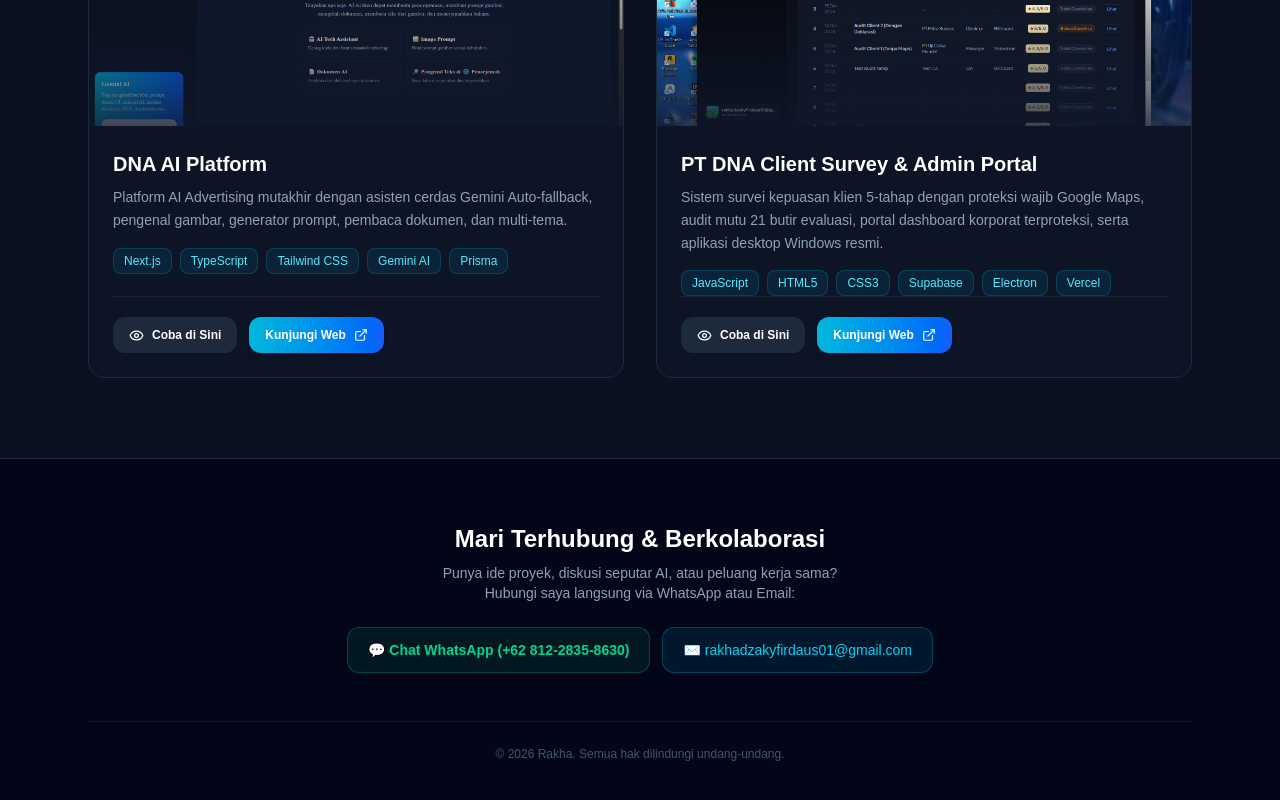
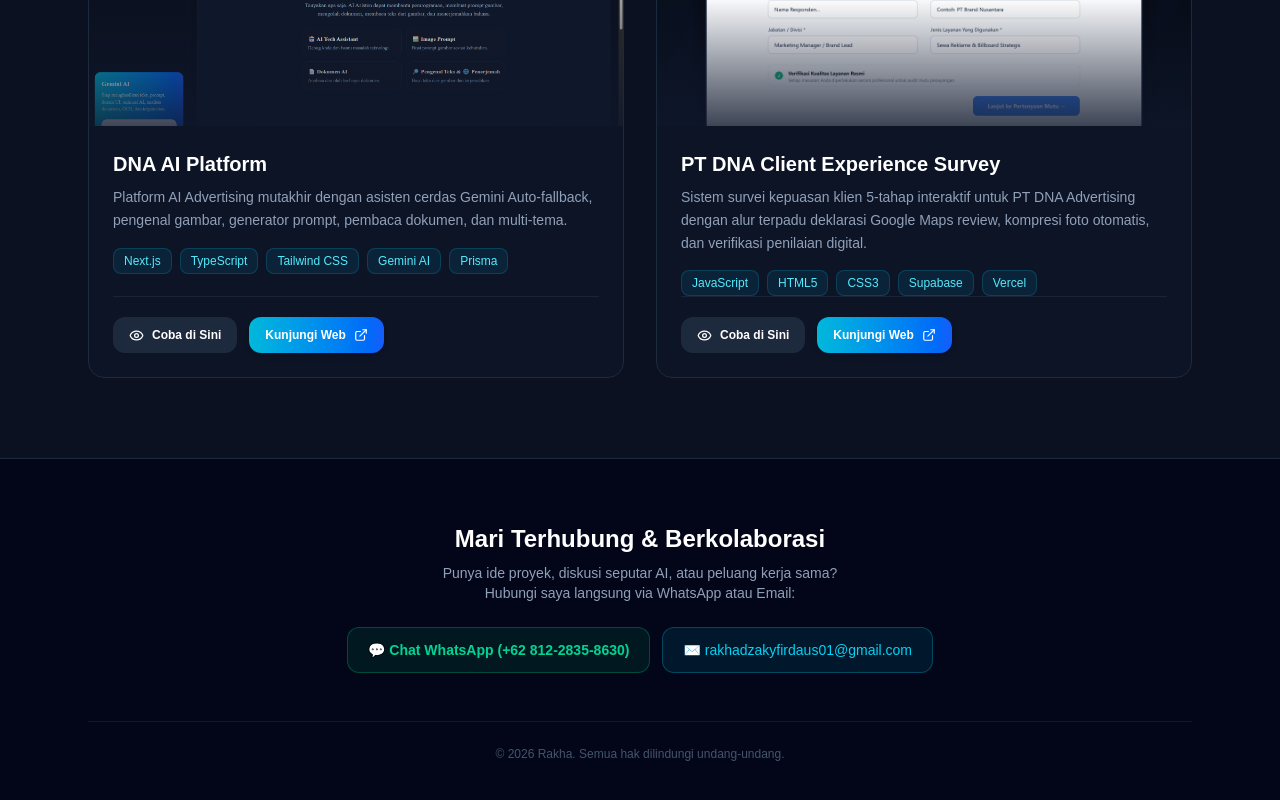
Before and after one commit to rakhadzakyfirdaus01-afk/my-portfolio, a Next.js app: page / in a window 1280 px wide. Shown: the part 1406-2206 px from the top of the page. Built offline with nearby package versions, Linux system fonts and the light colour scheme.

Commit message:
fix(security): hapus referensi admin dashboard dan ganti thumbnail preview murni halaman web survei klien publik

```diff
--- a/data/projects.ts
+++ b/data/projects.ts
@@ -5,7 +5,6 @@ export interface Project {
   tags: string[];
   image: string;
   liveUrl: string; // Link website yang bisa diakses
-  adminUrl?: string;
 }
 
 export const projects: Project[] = [
@@ -20,12 +19,11 @@ export const projects: Project[] = [
   },
   {
     id: "dna-client-survey",
-    title: "PT DNA Client Survey & Admin Portal",
+    title: "PT DNA Client Experience Survey",
     description:
-      "Sistem survei kepuasan klien 5-tahap dengan proteksi wajib Google Maps, audit mutu 21 butir evaluasi, portal dashboard korporat terproteksi, serta aplikasi desktop Windows resmi.",
-    tags: ["JavaScript", "HTML5", "CSS3", "Supabase", "Electron", "Vercel"],
+      "Sistem survei kepuasan klien 5-tahap interaktif untuk PT DNA Advertising dengan alur terpadu deklarasi Google Maps review, kompresi foto otomatis, dan verifikasi penilaian digital.",
+    tags: ["JavaScript", "HTML5", "CSS3", "Supabase", "Vercel"],
     image: "/dna-survey-preview.png",
     liveUrl: "https://pt-dna-survey.vercel.app/",
-    adminUrl: "https://pt-dna-survey.vercel.app/admin",
   },
 ];
```
Also changed, not shown: public/dna-survey-preview.png.
